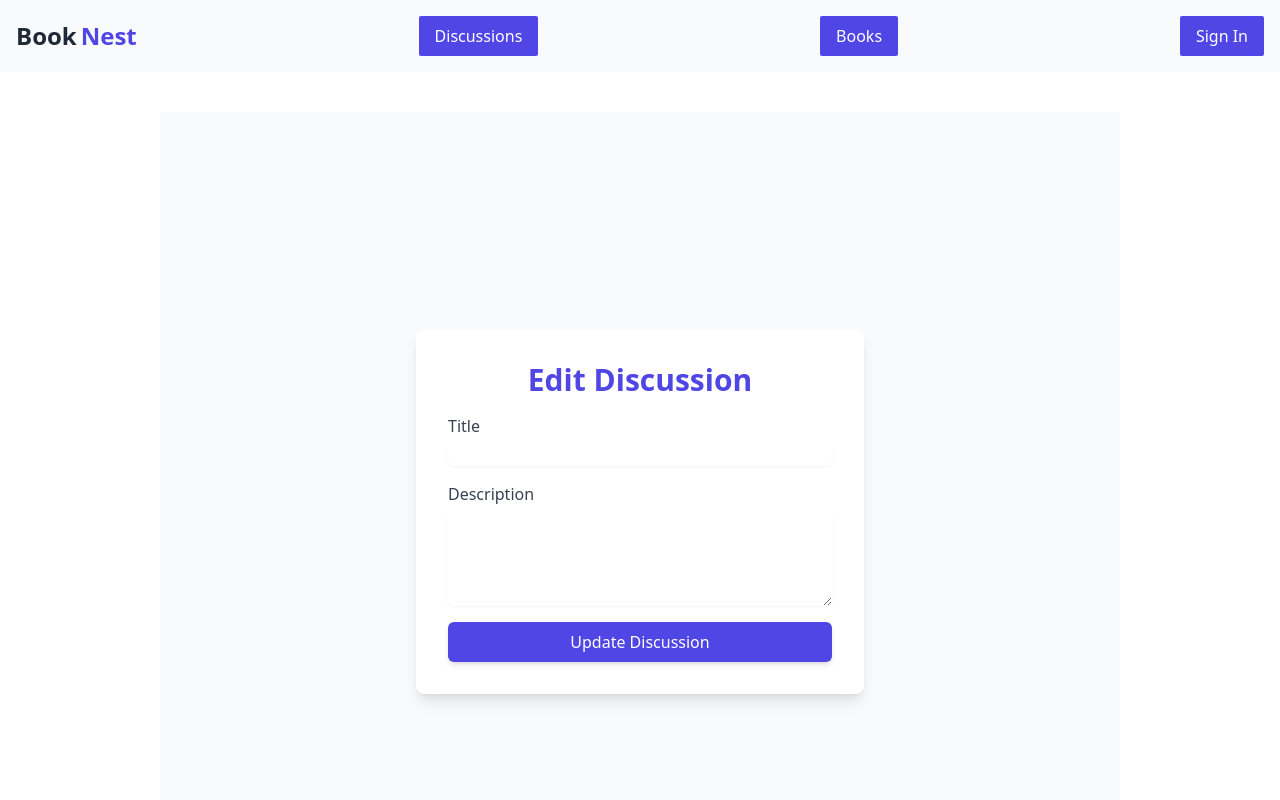
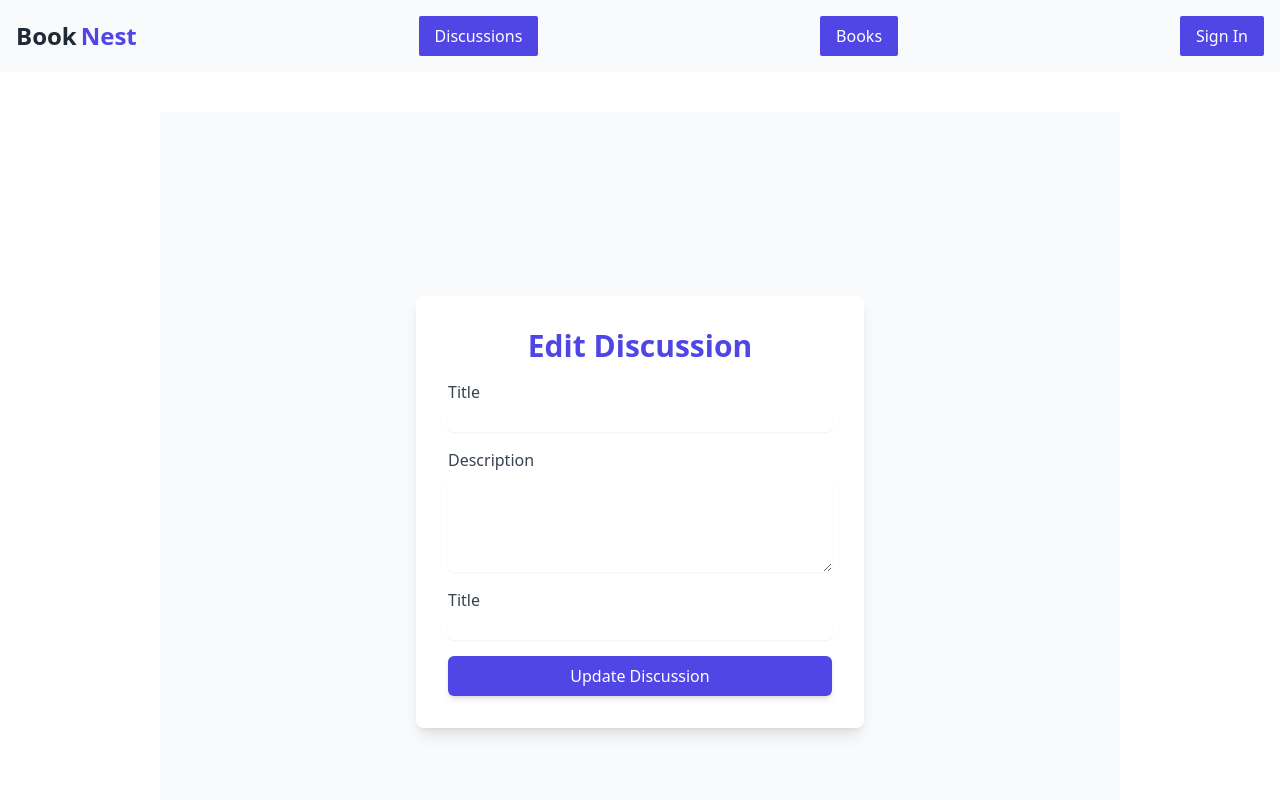
Before and after one commit to vishdadhich092004/BookNest, a React (Vite) app in the folder frontend/: page /discussions/1/edit in a window 1280 px wide. Shown: the top 800 px of the page. Built offline with nearby package versions, Linux system fonts and the light colour scheme; no server answers.

Commit message:
Bug Fix in EditDiscussionFormData : missing book prop

```diff
--- a/frontend/src/pages/Discussion/EditDiscussion.tsx
+++ b/frontend/src/pages/Discussion/EditDiscussion.tsx
@@ -9,6 +9,7 @@ export type EditDiscussionFormData = {
   title: string;
   description: string;
   updatedAt: Date;
+  book: string;
 };
 
 function EditDiscussion() {
@@ -31,6 +32,7 @@ function EditDiscussion() {
           );
           setValue("title", fetchedDiscussion.title);
           setValue("description", fetchedDiscussion.description);
+          setValue("book", fetchedDiscussion.book);
           setValue("updatedAt", new Date());
         } catch (e) {
           console.error("Error fetching discussion", e);
@@ -97,6 +99,19 @@ function EditDiscussion() {
               </span>
             )}
           </label>
+          <label className="block">
+            <span className="text-gray-700">Title</span>
+            <input
+              type="text"
+              className="mt-1 block w-full border-gray-300 rounded-md shadow-sm focus:border-indigo-500 focus:ring focus:ring-indigo-500 focus:ring-opacity-50"
+              {...register("book", { required: "Book cannot be empty" })}
+            />
+            {errors.book && (
+              <span className="text-red-500 text-sm">
+                {errors.book.message}
+              </span>
+            )}
+          </label>
           <button type="submit" className={buttonStyles}>
             Update Discussion
           </button>
```
